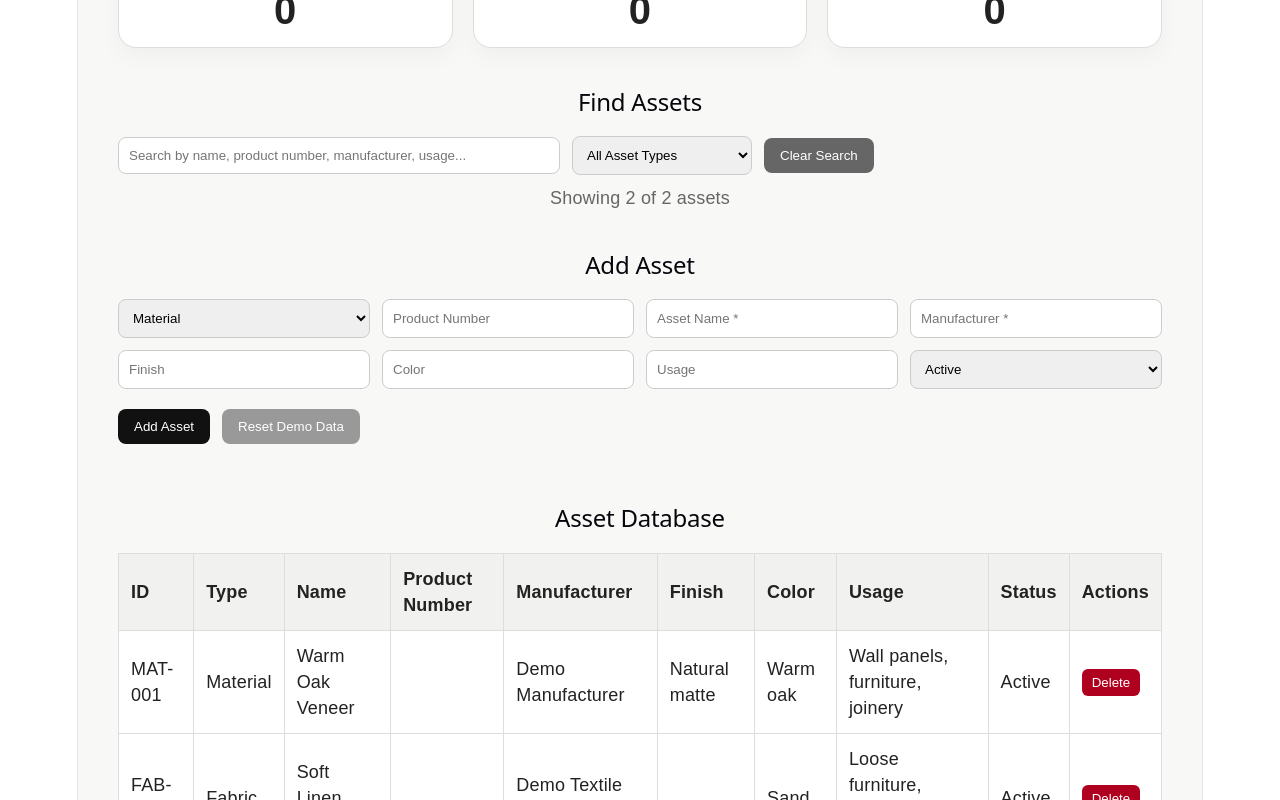
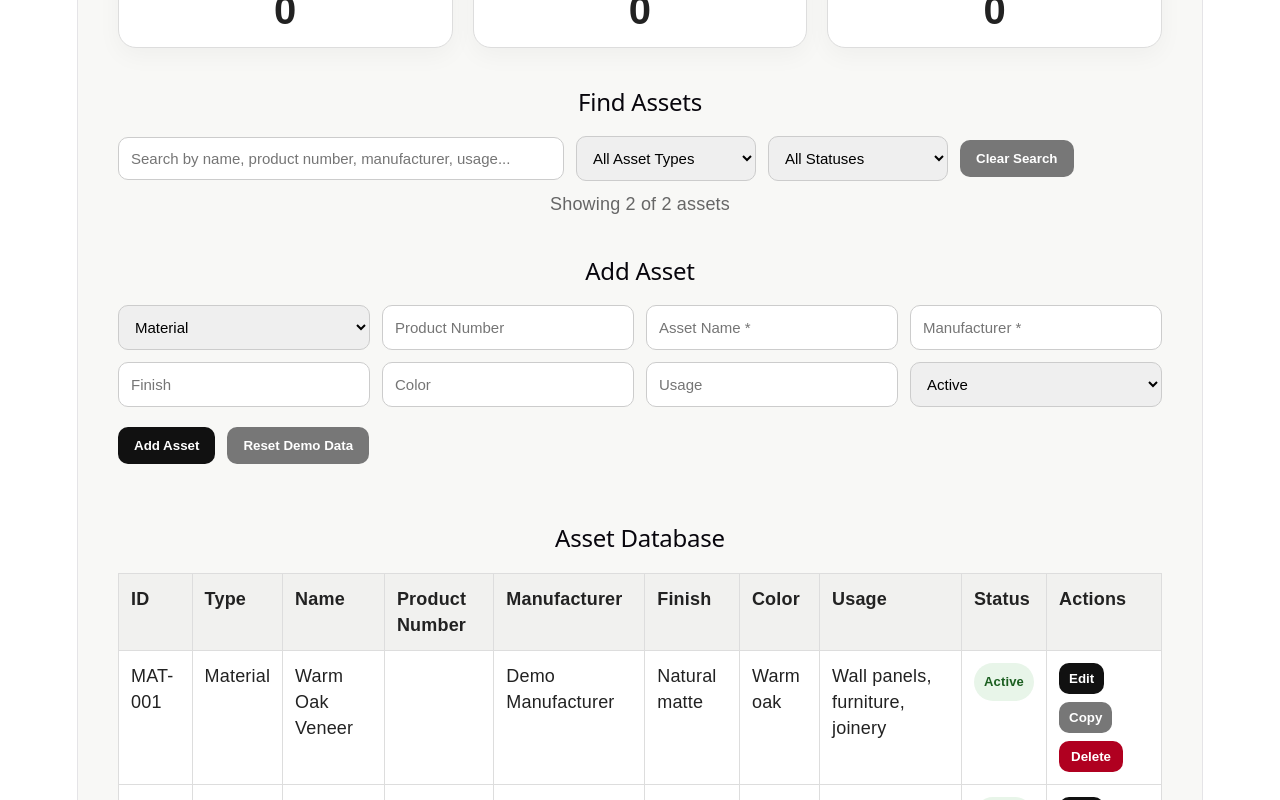
Before and after one commit to Jayhub-sudo/jaylabs, a React (Vite) app: page / in a window 1280 px wide. Shown: the part 800-1600 px from the top of the page. Built offline with nearby package versions, Linux system fonts and the light colour scheme.

Commit message:
Asset Management v1.3
Added asset search, category filters, status filters, selected asset panel, edit asset functionality, duplicate asset functionality, delete asset functionality, improved asset dashboard metrics, and enhanced asset database management.

```diff
--- a/src/App.jsx
+++ b/src/App.jsx
@@ -13,6 +13,17 @@ export default function App() {
     "Artwork",
     "Accessory",
   ];
+
+  const emptyForm = {
+    category: "Material",
+    productNumber: "",
+    name: "",
+    manufacturer: "",
+    finish: "",
+    color: "",
+    usage: "",
+    status: "Active",
+  };
 
   const initialAssets = [
     ...assetData.materials.map((item) => ({
@@ -70,19 +81,13 @@ export default function App() {
     return savedAssets ? JSON.parse(savedAssets) : initialAssets;
   });
 
-  const [form, setForm] = useState({
-    category: "Material",
-    productNumber: "",
-    name: "",
-    manufacturer: "",
-    finish: "",
-    color: "",
-    usage: "",
-    status: "Active",
-  });
-
+  const [form, setForm] = useState(emptyForm);
+  const [editForm, setEditForm] = useState(emptyForm);
+  const [editingId, setEditingId] = useState(null);
+  const [selectedAsset, setSelectedAsset] = useState(null);
   const [searchTerm, setSearchTerm] = useState("");
   const [typeFilter, setTypeFilter] = useState("All");
+  const [statusFilter, setStatusFilter] = useState("All");
   const [error, setError] = useState("");
 
   const categories = assetTypes.map((type) => ({
@@ -92,7 +97,8 @@ export default function App() {
 
   const totalAssets = assets.length;
   const activeAssets = assets.filter((asset) => asset.status === "Active").length;
-  const inactiveAssets = assets.filter((asset) => asset.status !== "Active").length;
+  const discontinuedAssets = assets.filter((asset) => asset.status === "Discontinued").length;
+  const pendingAssets = assets.filter((asset) => asset.status === "Pending Review").length;
 
   const filteredAssets = assets.filter((asset) => {
     const searchText = `
@@ -109,8 +115,9 @@ export default function App() {
 
     const matchesSearch = searchText.includes(searchTerm.toLowerCase());
     const matchesType = typeFilter === "All" || asset.category === typeFilter;
+    const matchesStatus = statusFilter === "All" || asset.status === statusFilter;
 
-    return matchesSearch && matchesType;
+    return matchesSearch && matchesType && matchesStatus;
   });
 
   function saveAssets(nextAssets) {
@@ -134,14 +141,17 @@ export default function App() {
     return prefixes[category] || "AST";
   }
 
-  function addAsset() {
-    if (!form.name.trim()) {
-      setError("Asset Name is required.");
-      return;
+  function validateAsset(asset) {
+    if (!asset.name.trim()) return "Asset Name is required.";
+    if (!asset.manufacturer.trim()) return "Manufacturer is required.";
+    return "";
   }
 
-    if (!form.manufacturer.trim()) {
-      setError("Manufacturer is required.");
+  function addAsset() {
+    const validationMessage = validateAsset(form);
+
+    if (validationMessage) {
+      setError(validationMessage);
       return;
     }
 
@@ -161,18 +171,63 @@ export default function App() {
     };
 
     saveAssets([newAsset, ...assets]);
+    setForm(emptyForm);
+    setError("");
+    setSelectedAsset(newAsset);
+  }
 
-    setForm({
-      category: "Material",
-      productNumber: "",
-      name: "",
-      manufacturer: "",
-      finish: "",
-      color: "",
-      usage: "",
-      status: "Active",
+  function startEdit(asset) {
+    setEditingId(asset.id);
+    setEditForm({
+      category: asset.category || "Material",
+      productNumber: asset.productNumber || "",
+      name: asset.name || "",
+      manufacturer: asset.manufacturer || "",
+      finish: asset.finish || "",
+      color: asset.color || "",
+      usage: asset.usage || "",
+      status: asset.status || "Active",
     });
+    setSelectedAsset(asset);
+    setError("");
+  }
 
+  function saveEdit() {
+    const validationMessage = validateAsset(editForm);
+
+    if (validationMessage) {
+      setError(validationMessage);
+      return;
+    }
+
+    const nextAssets = assets.map((asset) =>
+      asset.id === editingId
+        ? {
+            ...asset,
+            category: editForm.category,
+            productNumber: editForm.productNumber,
+            name: editForm.name,
+            manufacturer: editForm.manufacturer,
+            finish: editForm.finish,
+            color: editForm.color,
+            usage: editForm.usage,
+            status: editForm.status,
+          }
+        : asset
+    );
+
+    saveAssets(nextAssets);
+
+    const updatedAsset = nextAssets.find((asset) => asset.id === editingId);
+    setSelectedAsset(updatedAsset);
+    setEditingId(null);
+    setEditForm(emptyForm);
+    setError("");
+  }
+
+  function cancelEdit() {
+    setEditingId(null);
+    setEditForm(emptyForm);
     setError("");
   }
 
@@ -182,6 +237,29 @@ export default function App() {
 
     const nextAssets = assets.filter((asset) => asset.id !== id);
     saveAssets(nextAssets);
+
+    if (selectedAsset?.id === id) {
+      setSelectedAsset(null);
+    }
+
+    if (editingId === id) {
+      cancelEdit();
+    }
+  }
+
+  function duplicateAsset(asset) {
+    const prefix = getPrefix(asset.category);
+    const matchingAssets = assets.filter((item) => item.id?.startsWith(prefix));
+
+    const duplicatedAsset = {
+      ...asset,
+      id: `${prefix}-${String(matchingAssets.length + 1).padStart(3, "0")}`,
+      name: `${asset.name} Copy`,
+      status: "Pending Review",
+    };
+
+    saveAssets([duplicatedAsset, ...assets]);
+    setSelectedAsset(duplicatedAsset);
   }
 
   function resetDemoData() {
@@ -192,6 +270,34 @@ export default function App() {
     setAssets(initialAssets);
     setSearchTerm("");
     setTypeFilter("All");
+    setStatusFilter("All");
+    setSelectedAsset(null);
+    setEditingId(null);
+    setError("");
+  }
+
+  function getStatusStyle(status) {
+    const base = {
+      display: "inline-block",
+      padding: "6px 10px",
+      borderRadius: "999px",
+      fontSize: "13px",
+      fontWeight: "bold",
+    };
+
+    if (status === "Active") {
+      return { ...base, background: "#e8f5e9", color: "#1b5e20" };
+    }
+
+    if (status === "Discontinued") {
+      return { ...base, background: "#ffebee", color: "#b71c1c" };
+    }
+
+    if (status === "Pending Review") {
+      return { ...base, background: "#fff8e1", color: "#8a5a00" };
+    }
+
+    return { ...base, background: "#eeeeee", color: "#444" };
   }
 
   const pageStyle = {
@@ -211,25 +317,39 @@ export default function App() {
   };
 
   const inputStyle = {
-    padding: "10px",
+    padding: "12px",
     border: "1px solid #ccc",
-    borderRadius: "8px",
+    borderRadius: "10px",
     minWidth: "180px",
+    fontSize: "15px",
   };
 
   const buttonStyle = {
-    padding: "10px 16px",
+    padding: "11px 16px",
     border: "none",
-    borderRadius: "8px",
+    borderRadius: "10px",
     background: "#111",
     color: "white",
     cursor: "pointer",
+    fontWeight: "bold",
+  };
+
+  const secondaryButtonStyle = {
+    ...buttonStyle,
+    background: "#777",
+  };
+
+  const dangerButtonStyle = {
+    ...buttonStyle,
+    background: "#b00020",
+    padding: "8px 12px",
   };
 
   const tableCellStyle = {
     border: "1px solid #ddd",
     padding: "12px",
     textAlign: "left",
+    verticalAlign: "top",
   };
 
   const tableHeaderStyle = {
@@ -237,6 +357,84 @@ export default function App() {
     background: "#f1f1ef",
     fontWeight: "bold",
   };
+
+  function renderAssetForm(currentForm, setCurrentForm) {
+    return (
+      <div
+        style={{
+          display: "grid",
+          gridTemplateColumns: "repeat(4, 1fr)",
+          gap: "12px",
+          marginTop: "20px",
+        }}
+      >
+        <select
+          value={currentForm.category}
+          onChange={(e) => setCurrentForm({ ...currentForm, category: e.target.value })}
+          style={inputStyle}
+        >
+          {assetTypes.map((type) => (
+            <option key={type} value={type}>
+              {type}
+            </option>
+          ))}
+        </select>
+
+        <input
+          placeholder="Product Number"
+          value={currentForm.productNumber}
+          onChange={(e) => setCurrentForm({ ...currentForm, productNumber: e.target.value })}
+          style={inputStyle}
+        />
+
+        <input
+          placeholder="Asset Name *"
+          value={currentForm.name}
+          onChange={(e) => setCurrentForm({ ...currentForm, name: e.target.value })}
+          style={inputStyle}
+        />
+
+        <input
+          placeholder="Manufacturer *"
+          value={currentForm.manufacturer}
+          onChange={(e) => setCurrentForm({ ...currentForm, manufacturer: e.target.value })}
+          style={inputStyle}
+        />
+
+        <input
+          placeholder="Finish"
+          value={currentForm.finish}
+          onChange={(e) => setCurrentForm({ ...currentForm, finish: e.target.value })}
+          style={inputStyle}
+        />
+
+        <input
+          placeholder="Color"
+          value={currentForm.color}
+          onChange={(e) => setCurrentForm({ ...currentForm, color: e.target.value })}
+          style={inputStyle}
+        />
+
+        <input
+          placeholder="Usage"
+          value={currentForm.usage}
+          onChange={(e) => setCurrentForm({ ...currentForm, usage: e.target.value })}
+          style={inputStyle}
+        />
+
+        <select
+          value={currentForm.status}
+          onChange={(e) => setCurrentForm({ ...currentForm, status: e.target.value })}
+          style={inputStyle}
+        >
+          <option value="Active">Active</option>
+          <option value="Inactive">Inactive</option>
+          <option value="Discontinued">Discontinued</option>
+          <option value="Pending Review">Pending Review</option>
+        </select>
+      </div>
+    );
+  }
 
   return (
     <main style={pageStyle}>
@@ -249,7 +447,7 @@ export default function App() {
           Asset Library Dashboard
         </h1>
 
-        <p style={{ fontSize: "18px", color: "#666", maxWidth: "800px" }}>
+        <p style={{ fontSize: "18px", color: "#666", maxWidth: "850px" }}>
           Digital material library, scanning workflow, FF&E asset intelligence,
           and project-ready product information.
         </p>
@@ -277,13 +475,13 @@ export default function App() {
           </div>
 
           <div style={cardStyle}>
-            <p>Inactive Assets</p>
-            <strong style={{ fontSize: "36px" }}>{inactiveAssets}</strong>
+            <p>Discontinued</p>
+            <strong style={{ fontSize: "36px" }}>{discontinuedAssets}</strong>
           </div>
 
           <div style={cardStyle}>
-            <p>Scanning Studio</p>
-            <strong style={{ fontSize: "32px" }}>Ready</strong>
+            <p>Pending Review</p>
+            <strong style={{ fontSize: "36px" }}>{pendingAssets}</strong>
           </div>
         </div>
       </section>
@@ -342,12 +540,25 @@ export default function App() {
             ))}
           </select>
 
+          <select
+            value={statusFilter}
+            onChange={(e) => setStatusFilter(e.target.value)}
+            style={inputStyle}
+          >
+            <option value="All">All Statuses</option>
+            <option value="Active">Active</option>
+            <option value="Inactive">Inactive</option>
+            <option value="Discontinued">Discontinued</option>
+            <option value="Pending Review">Pending Review</option>
+          </select>
+
           <button
             onClick={() => {
               setSearchTerm("");
               setTypeFilter("All");
+              setStatusFilter("All");
             }}
-            style={{ ...buttonStyle, background: "#666" }}
+            style={secondaryButtonStyle}
           >
             Clear Search
           </button>
@@ -359,7 +570,7 @@ export default function App() {
       </section>
 
       <section style={{ marginTop: "40px" }}>
-        <h2>Add Asset</h2>
+        <h2>{editingId ? "Edit Asset" : "Add Asset"}</h2>
 
         {error && (
           <div
@@ -376,93 +587,111 @@ export default function App() {
           </div>
         )}
 
+        {editingId ? renderAssetForm(editForm, setEditForm) : renderAssetForm(form, setForm)}
+
+        <div style={{ display: "flex", gap: "12px", marginTop: "20px" }}>
+          {editingId ? (
+            <>
+              <button onClick={saveEdit} style={buttonStyle}>
+                Save Changes
+              </button>
+
+              <button onClick={cancelEdit} style={secondaryButtonStyle}>
+                Cancel Edit
+              </button>
+            </>
+          ) : (
+            <>
+              <button onClick={addAsset} style={buttonStyle}>
+                Add Asset
+              </button>
+
+              <button onClick={resetDemoData} style={secondaryButtonStyle}>
+                Reset Demo Data
+              </button>
+            </>
+          )}
+        </div>
+      </section>
+
+      {selectedAsset && (
+        <section style={{ marginTop: "40px" }}>
+          <h2>Selected Asset</h2>
+
+          <div style={cardStyle}>
             <div
               style={{
                 display: "grid",
                 gridTemplateColumns: "repeat(4, 1fr)",
-            gap: "12px",
-            marginTop: "20px",
+                gap: "16px",
               }}
             >
-          <select
-            value={form.category}
-            onChange={(e) => setForm({ ...form, category: e.target.value })}
-            style={inputStyle}
-          >
-            {assetTypes.map((type) => (
-              <option key={type} value={type}>
-                {type}
-              </option>
-            ))}
-          </select>
+              <div>
+                <strong>ID</strong>
+                <p>{selectedAsset.id}</p>
+              </div>
 
-          <input
-            placeholder="Product Number"
-            value={form.productNumber}
-            onChange={(e) => setForm({ ...form, productNumber: e.target.value })}
-            style={inputStyle}
-          />
+              <div>
+                <strong>Type</strong>
+                <p>{selectedAsset.category}</p>
+              </div>
 
-          <input
-            placeholder="Asset Name *"
-            value={form.name}
-            onChange={(e) => setForm({ ...form, name: e.target.value })}
-            style={inputStyle}
-          />
+              <div>
+                <strong>Name</strong>
+                <p>{selectedAsset.name}</p>
+              </div>
 
-          <input
-            placeholder="Manufacturer *"
-            value={form.manufacturer}
-            onChange={(e) => setForm({ ...form, manufacturer: e.target.value })}
-            style={inputStyle}
-          />
+              <div>
+                <strong>Status</strong>
+                <p>
+                  <span style={getStatusStyle(selectedAsset.status)}>
+                    {selectedAsset.status}
+                  </span>
+                </p>
+              </div>
 
-          <input
-            placeholder="Finish"
-            value={form.finish}
-            onChange={(e) => setForm({ ...form, finish: e.target.value })}
-            style={inputStyle}
-          />
+              <div>
+                <strong>Product Number</strong>
+                <p>{selectedAsset.productNumber || "—"}</p>
+              </div>
 
-          <input
-            placeholder="Color"
-            value={form.color}
-            onChange={(e) => setForm({ ...form, color: e.target.value })}
-            style={inputStyle}
-          />
+              <div>
+                <strong>Manufacturer</strong>
+                <p>{selectedAsset.manufacturer || "—"}</p>
+              </div>
 
-          <input
-            placeholder="Usage"
-            value={form.usage}
-            onChange={(e) => setForm({ ...form, usage: e.target.value })}
-            style={inputStyle}
-          />
+              <div>
+                <strong>Finish</strong>
+                <p>{selectedAsset.finish || "—"}</p>
+              </div>
 
-          <select
-            value={form.status}
-            onChange={(e) => setForm({ ...form, status: e.target.value })}
-            style={inputStyle}
-          >
-            <option value="Active">Active</option>
-            <option value="Inactive">Inactive</option>
-            <option value="Discontinued">Discontinued</option>
-            <option value="Pending Review">Pending Review</option>
-          </select>
+              <div>
+                <strong>Color</strong>
+                <p>{selectedAsset.color || "—"}</p>
+              </div>
+
+              <div style={{ gridColumn: "span 4" }}>
+                <strong>Usage</strong>
+                <p>{selectedAsset.usage || "—"}</p>
+              </div>
             </div>
 
             <div style={{ display: "flex", gap: "12px", marginTop: "20px" }}>
-          <button onClick={addAsset} style={buttonStyle}>
-            Add Asset
+              <button onClick={() => startEdit(selectedAsset)} style={buttonStyle}>
+                Edit Selected
               </button>
 
-          <button
-            onClick={resetDemoData}
-            style={{ ...buttonStyle, background: "#999" }}
-          >
-            Reset Demo Data
+              <button onClick={() => duplicateAsset(selectedAsset)} style={secondaryButtonStyle}>
+                Duplicate Selected
+              </button>
+
+              <button onClick={() => setSelectedAsset(null)} style={secondaryButtonStyle}>
+                Close Panel
               </button>
             </div>
+          </div>
         </section>
+      )}
 
       <section style={{ marginTop: "60px" }}>
         <h2>Asset Database</h2>
@@ -492,7 +721,14 @@ export default function App() {
 
             <tbody>
               {filteredAssets.map((asset) => (
-                <tr key={asset.id}>
+                <tr
+                  key={asset.id}
+                  onClick={() => setSelectedAsset(asset)}
+                  style={{
+                    cursor: "pointer",
+                    background: selectedAsset?.id === asset.id ? "#f4f1ea" : "white",
+                  }}
+                >
                   <td style={tableCellStyle}>{asset.id}</td>
                   <td style={tableCellStyle}>{asset.category}</td>
                   <td style={tableCellStyle}>{asset.name}</td>
@@ -501,21 +737,41 @@ export default function App() {
                   <td style={tableCellStyle}>{asset.finish}</td>
                   <td style={tableCellStyle}>{asset.color}</td>
                   <td style={tableCellStyle}>{asset.usage}</td>
-                  <td style={tableCellStyle}>{asset.status}</td>
                   <td style={tableCellStyle}>
+                    <span style={getStatusStyle(asset.status)}>{asset.status}</span>
+                  </td>
+                  <td style={tableCellStyle}>
+                    <div style={{ display: "flex", gap: "8px", flexWrap: "wrap" }}>
                       <button
-                      onClick={() => deleteAsset(asset.id)}
-                      style={{
-                        background: "#b00020",
-                        color: "white",
-                        border: "none",
-                        padding: "6px 10px",
-                        borderRadius: "6px",
-                        cursor: "pointer",
+                        onClick={(event) => {
+                          event.stopPropagation();
+                          startEdit(asset);
                         }}
+                        style={{ ...buttonStyle, padding: "8px 10px" }}
+                      >
+                        Edit
+                      </button>
+
+                      <button
+                        onClick={(event) => {
+                          event.stopPropagation();
+                          duplicateAsset(asset);
+                        }}
+                        style={{ ...secondaryButtonStyle, padding: "8px 10px" }}
+                      >
+                        Copy
+                      </button>
+
+                      <button
+                        onClick={(event) => {
+                          event.stopPropagation();
+                          deleteAsset(asset.id);
+                        }}
+                        style={dangerButtonStyle}
                       >
                         Delete
                       </button>
+                    </div>
                   </td>
                 </tr>
               ))}
```
Lines whose indentation alone changed are shown as unchanged.
